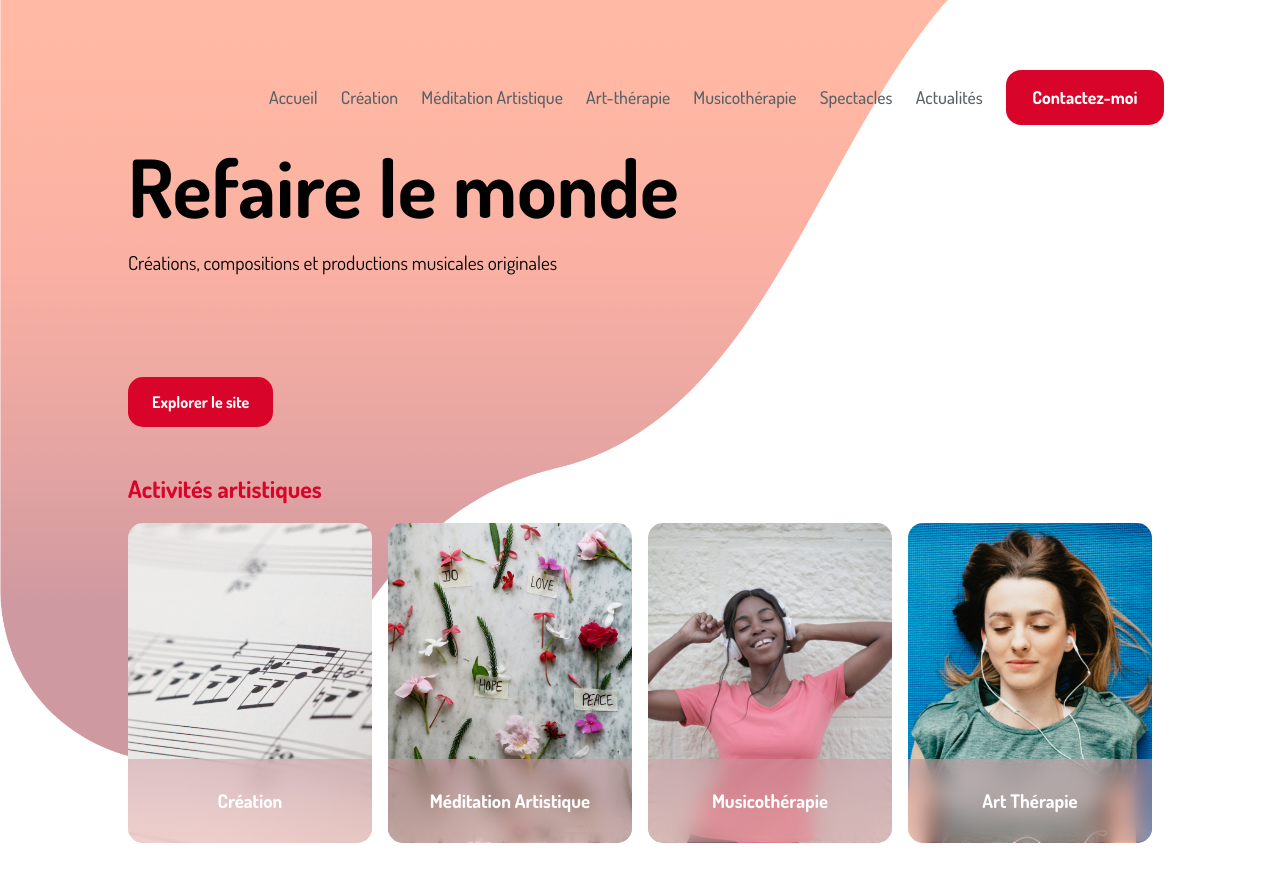
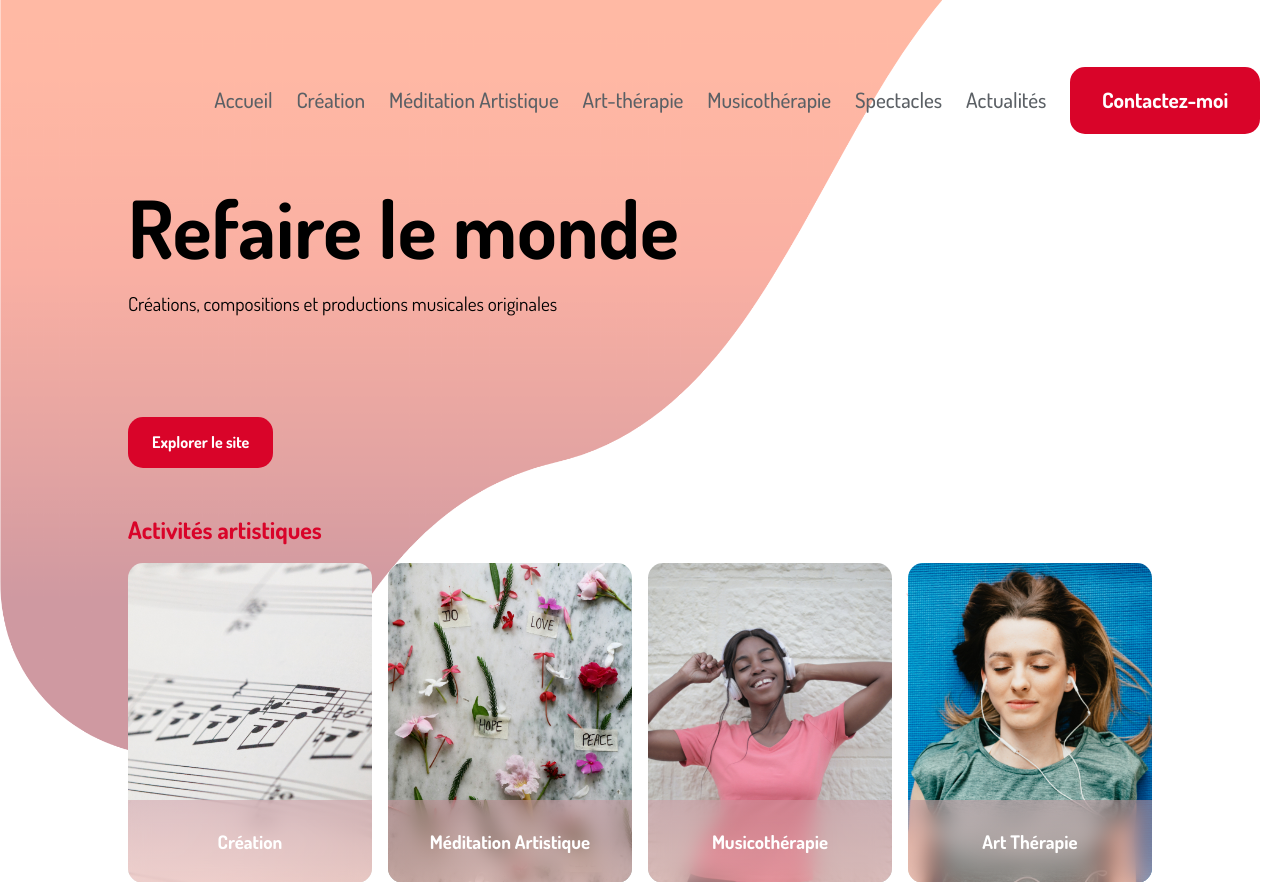
Before and after one commit to trmouv/refaire_le_monde.io, a PHP site: page / in a window 1280 px wide. Shown: the top 882 px of the page. Run offline with PHP 8.4, Linux system fonts and the light colour scheme.

Commit message:
modif menu

```diff
--- a/index.html
+++ b/index.html
@@ -24,6 +24,7 @@
             <a href="#">Actualités</a>
           </div>
         </section>
+        <section>
         <header class="menu_desktop">
             <nav>
                 <ul id="navigation_top">
@@ -38,6 +39,7 @@
                 </ul>
             </nav>
         </header>
+        </section>
         <section class="hero">
             <h1>Refaire le monde</h1>
             <p>Créations, compositions et productions musicales originales</p>
--- a/style.css
+++ b/style.css
@@ -367,6 +367,7 @@
 
   /* DEBUT menu mobile*/
   section.menu_mobile{
+    z-index: 2;
     position: relative;
     height: 60px;
     background:rgba(255, 255, 255, 0.5);
@@ -381,7 +382,7 @@
     z-index: 2;
     top: 0;
     left: 0;
-    background: linear-gradient(180deg, rgba(207, 153, 161, 0.8) 0%, rgba(246, 186, 182, 0.8) 100%);
+    background: linear-gradient(180deg, rgba(207, 153, 161, 0.9) 0%, rgba(246, 186, 182, 0.9) 100%);
     backdrop-filter: blur(10px);
     -webkit-backdrop-filter: blur(10px);
     overflow-x: hidden;
@@ -718,6 +719,10 @@ section h2 {
     color: #D90429;
 }
 
+section.hero{
+  padding-top: 10vh;
+}
+
 .hero p{
     margin-bottom: 10%;
 }
@@ -726,15 +731,14 @@ section h2 {
     margin-bottom: 0;
 }
 
-nav{
-    font-family: 'Dosis', sans-serif;
-    width: 85%;
-    margin-left: auto;
-    margin-right: auto;
+header.menu_desktop{
+  font-size: 1.2em;
+  position: absolute;
+  right: 0;
+  top: 0;
 }
 
-#navigation_top{
-    float: right;
+#navigation_top ul{
     list-style: none;
 }
 
@@ -744,12 +748,6 @@ nav{
     font-weight: 500;
     font-size: 1.1em;
     color: #5b6065;
-}
-
-#navigation_top li:first-child{
-    display: inline;
-    margin-left: 10px;
-    margin-right: 20px;
 }
 
 #navigation_top li:hover{
```
